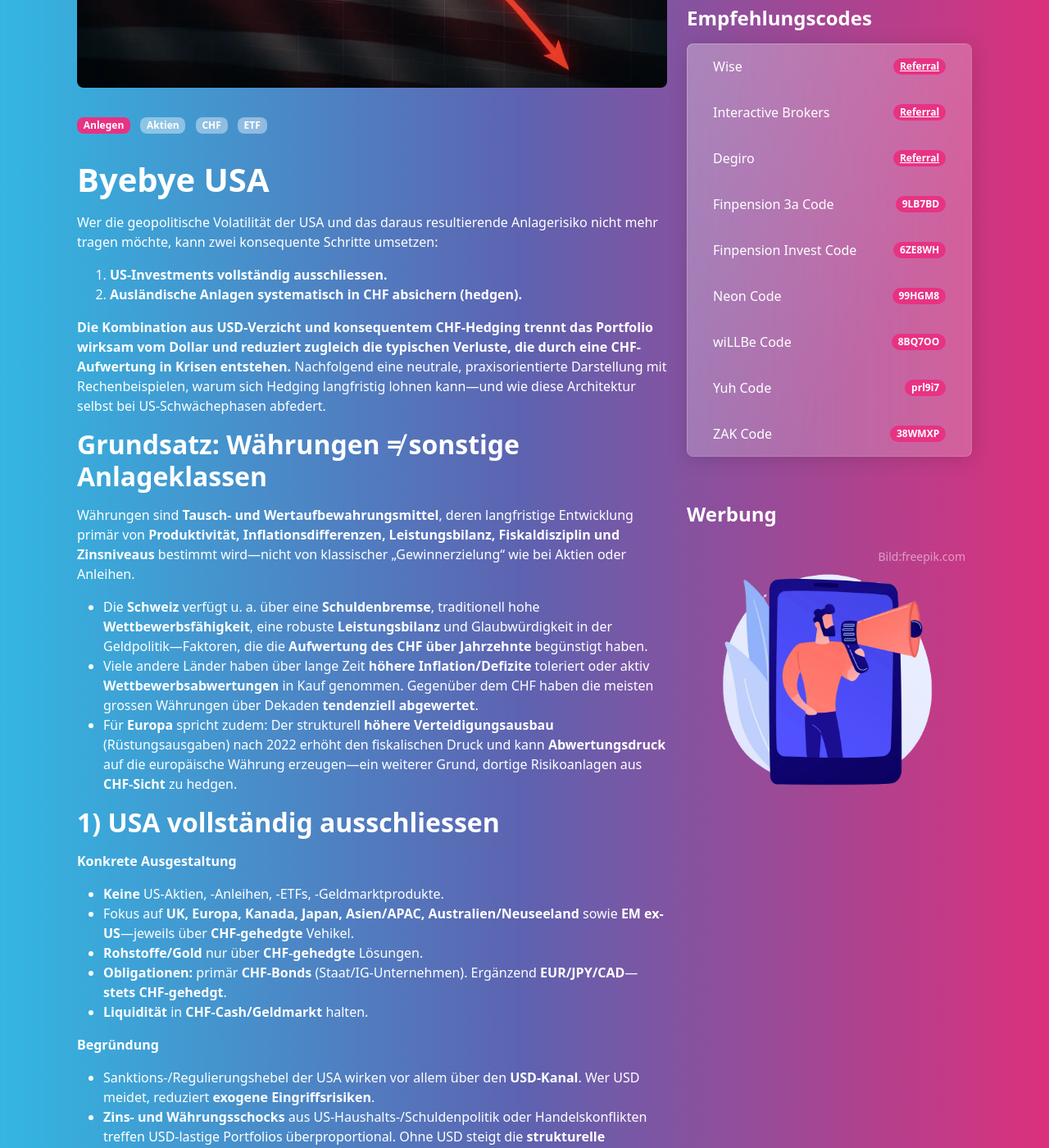
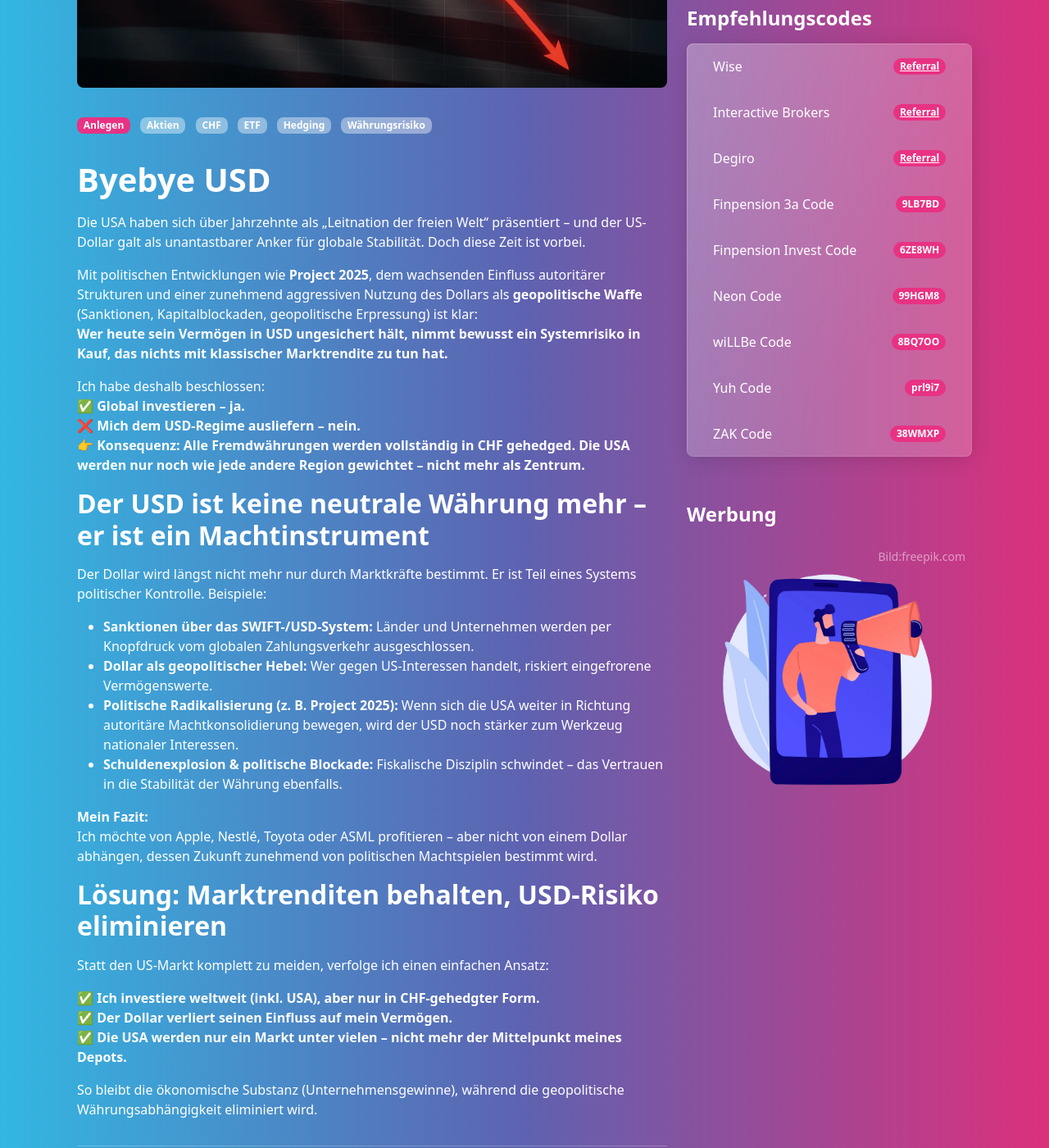
Before and after one commit to tirkio/tirkio.com, a Jekyll site: the page built from _posts/2025-10-22-byebyeusa.md, in a window 1280 px wide and 1400 px high, scrolled down 477 px. Shown: the whole window at 82% size. Built offline with Jekyll 4.4.1, drawn with Linux system fonts in a browser that asks for light colours; comment, search, counter and statistics services are not loaded; some of the changed text lies outside the part shown.

Commit message:
Revise post title and content to emphasize CHF hedging
Updated the post to reflect a shift in focus from the USD to CHF, emphasizing the geopolitical risks associated with the USD and advocating for a hedged investment strategy.

```diff
--- a/_posts/2025-10-22-byebyeusa.md
+++ b/_posts/2025-10-22-byebyeusa.md
@@ -1,23 +1,96 @@
 ---
 layout: post
-title: "Byebye USA"
+title: "Byebye USD"
 categories: [ Anlegen ]
-tags: [ Aktien, ETF, CHF ]
+tags: [ Aktien, ETF, CHF, Hedging, Währungsrisiko ]
 image: assets/images/byebyeusa.webp
 matrix: false
 ---
 
-Wer die geopolitische Volatilität der USA und das daraus resultierende Anlagerisiko nicht mehr tragen möchte, kann zwei konsequente Schritte umsetzen:
+Die USA haben sich über Jahrzehnte als „Leitnation der freien Welt“ präsentiert – und der US-Dollar galt als unantastbarer Anker für globale Stabilität. Doch diese Zeit ist vorbei.
 
-1. **US-Investments vollständig ausschliessen.**
-2. **Ausländische Anlagen systematisch in CHF absichern (hedgen).**
+Mit politischen Entwicklungen wie **Project 2025**, dem wachsenden Einfluss autoritärer Strukturen und einer zunehmend aggressiven Nutzung des Dollars als **geopolitische Waffe** (Sanktionen, Kapitalblockaden, geopolitische Erpressung) ist klar:
+**Wer heute sein Vermögen in USD ungesichert hält, nimmt bewusst ein Systemrisiko in Kauf, das nichts mit klassischer Marktrendite zu tun hat.**
 
-**Die Kombination aus USD-Verzicht und konsequentem CHF-Hedging trennt das Portfolio wirksam vom Dollar und reduziert zugleich die typischen Verluste, die durch eine CHF-Aufwertung in Krisen entstehen.** Nachfolgend eine neutrale, praxisorientierte Darstellung mit Rechenbeispielen, warum sich Hedging langfristig lohnen kann—und wie diese Architektur selbst bei US-Schwächephasen abfedert.
+Ich habe deshalb beschlossen:
+✅ **Global investieren – ja.**
+❌ **Mich dem USD-Regime ausliefern – nein.**
+👉 **Konsequenz: Alle Fremdwährungen werden vollständig in CHF gehedged. Die USA werden nur noch wie jede andere Region gewichtet – nicht mehr als Zentrum.**
 
-## Grundsatz: Währungen ≠ sonstige Anlageklassen
+## Der USD ist keine neutrale Währung mehr – er ist ein Machtinstrument
 
-Währungen sind **Tausch- und Wertaufbewahrungsmittel**, deren langfristige Entwicklung primär von **Produktivität, Inflationsdifferenzen, Leistungsbilanz, Fiskaldisziplin und Zinsniveaus** bestimmt wird—nicht von klassischer „Gewinnerzielung“ wie bei Aktien oder Anleihen.
+Der Dollar wird längst nicht mehr nur durch Marktkräfte bestimmt. Er ist Teil eines Systems politischer Kontrolle. Beispiele:
 
+- **Sanktionen über das SWIFT-/USD-System:** Länder und Unternehmen werden per Knopfdruck vom globalen Zahlungsverkehr ausgeschlossen.
+- **Dollar als geopolitischer Hebel:** Wer gegen US-Interessen handelt, riskiert eingefrorene Vermögenswerte.
+- **Politische Radikalisierung (z. B. Project 2025):** Wenn sich die USA weiter in Richtung autoritäre Machtkonsolidierung bewegen, wird der USD noch stärker zum Werkzeug nationaler Interessen.
+- **Schuldenexplosion & politische Blockade:** Fiskalische Disziplin schwindet – das Vertrauen in die Stabilität der Währung ebenfalls.
+
+**Mein Fazit:**
+Ich möchte von Apple, Nestlé, Toyota oder ASML profitieren – aber nicht von einem Dollar abhängen, dessen Zukunft zunehmend von politischen Machtspielen bestimmt wird.
+
+## Lösung: Marktrenditen behalten, USD-Risiko eliminieren
+
+Statt den US-Markt komplett zu meiden, verfolge ich einen einfachen Ansatz:
+
+✅ **Ich investiere weltweit (inkl. USA), aber nur in CHF-gehedgter Form.**
+✅ **Der Dollar verliert seinen Einfluss auf mein Vermögen.**
+✅ **Die USA werden nur ein Markt unter vielen – nicht mehr der Mittelpunkt meines Depots.**
+
+So bleibt die ökonomische Substanz (Unternehmensgewinne), während die geopolitische Währungsabhängigkeit eliminiert wird.
+
+---
+
+## Warum Hedging aus Schweizer Sicht besonders sinnvoll ist
+
+Währungen sind keine Wertschöpfungstreiber wie Aktien – sie spiegeln politische Stabilität, Inflation und Leistungsfähigkeit wider.
+Und historisch zeigt sich:
+📈 Der **CHF hat sich langfristig gegen die meisten Währungen aufgewertet**, besonders in Krisen.
+📉 Ein ungesicherter USD-Anteil im Depot führt so immer wieder zu Verlusten in Stressphasen.
+
+**Mit Hedging erzwinge ich Klarheit:**
+Ich will die Rendite des weltweiten Aktienmarktes – nicht eine Wette auf die nächste Dollar-Schockwelle.
+
+## Beispiel: Gehedged vs. unhedged (10 Jahre, 100’000 CHF Start)
+
+| Szenario                    | Gehedged (CHF) | Unhedged Neutral (0% FX) | Unhedged bei CHF +20% | Unhedged bei CHF +40% |
+|----------------------------|---------------|--------------------------|-----------------------|-----------------------|
+| Portfoliorendite p.a.      | ~4.4 %        | ~4.8 %                   | ~3.5 %                | ~2.4 %                |
+| Endwert nach 10 Jahren     | 154’555 CHF   | 159’813 CHF              | 141’224 CHF           | 127’013 CHF           |
+| Ergebnis                   | stabil        | leicht besser in Ruhezeit| klar schlechter       | massiv schlechter     |
+
+👉 Fazit: In ruhigen Zeiten zahle ich die Hedge-Kosten als „Versicherungsprämie“. In Krisenphasen schützt mich die Entkopplung.
+
+## Schritt-für-Schritt-Strategie
+
+1. Bestehende USD- und Fremdwährungsexposures identifizieren
+2. Umstieg auf **CHF-gehedgte ETF-Tranchen** (USA, Europa, Japan, EM, etc.)
+3. Hedge-Quote: **100 % auf alle Fremdwährungen ausser CHF**
+4. Rebalancing & Hedge-Kosten regelmässig kontrollieren
+5. USA-Gewichtung auf ein Niveau wie andere Regionen zurückführen – weg von der Überdominanz
+
+---
+
+## Risiken & Trade-offs
+
+⚠️ Hedge-Kosten schwanken je nach Zinsdifferenz
+⚠️ Bei schwachem CHF entgeht möglicher Rückenwind
+⚠️ Hedging ist kein Schutz vor Marktrisiko – aber vor Systemrisiken
+⚠️ Wer an eine stabile Zukunft des USD glaubt, braucht diese Strategie nicht
+
+## Fazit: Investieren ohne geopolitische Unterwerfung
+
+Ich will nicht gegen die USA wetten.
+Ich will nur nicht mehr **von der Zukunft einer zunehmend politisierten Währung abhängig sein**.
+
+📌 **Ich investiere global.**
+📌 **Ich bleibe in CHF stabil.**
+📌 **Ich neutralisiere den USD als geopolitisches Risiko.**
+📌 **Die USA sind nur noch ein Markt – nicht mehr das Machtzentrum meines Depots.**
+
+**Byebye USD – willkommen Souveränität.**
+
+*Hinweis: Dieser Beitrag stellt keine Anlageberatung dar. Die Eignung des beschriebenen Ansatzes hängt von individuellen Zielen und Risikotoleranz ab.*
 * Die **Schweiz** verfügt u. a. über eine **Schuldenbremse**, traditionell hohe **Wettbewerbsfähigkeit**, eine robuste **Leistungsbilanz** und Glaubwürdigkeit in der Geldpolitik—Faktoren, die die **Aufwertung des CHF über Jahrzehnte** begünstigt haben.
 * Viele andere Länder haben über lange Zeit **höhere Inflation/Defizite** toleriert oder aktiv **Wettbewerbsabwertungen** in Kauf genommen. Gegenüber dem CHF haben die meisten grossen Währungen über Dekaden **tendenziell abgewertet**.
 * Für **Europa** spricht zudem: Der strukturell **höhere Verteidigungsausbau** (Rüstungsausgaben) nach 2022 erhöht den fiskalischen Druck und kann **Abwertungsdruck** auf die europäische Währung erzeugen—ein weiterer Grund, dortige Risikoanlagen aus **CHF-Sicht** zu hedgen.
```
